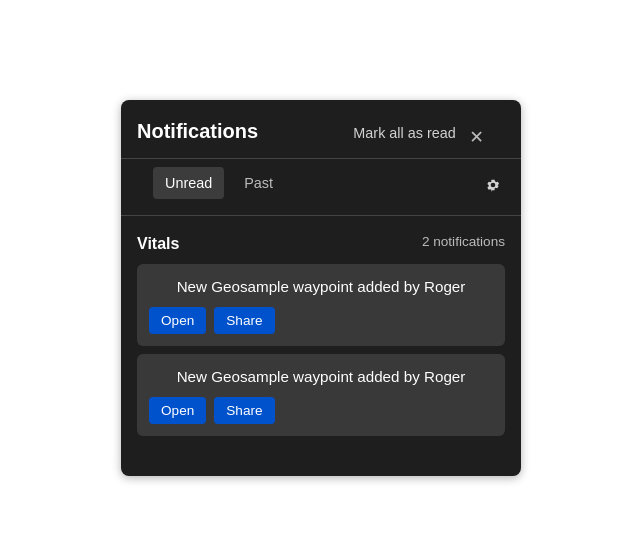
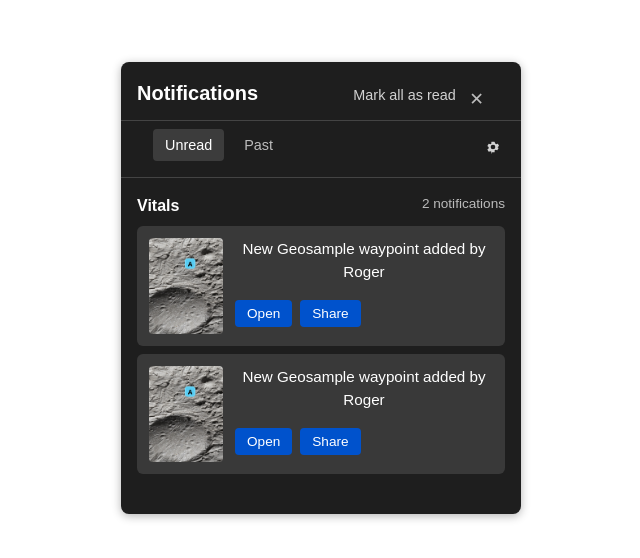
Before and after one commit to CLAWS-UMICH/claws-mcc-2025, a React (Vite) app in the folder frontend/: page / in a window 1280 px wide. Shown: the part 112-670 px from the top of the page, without its empty margins (319-959 px from the left). Built offline with nearby package versions, Linux system fonts and the light colour scheme; no server answers.

Commit message:
Added image and hardcoded sample notifications

```diff
--- a/frontend/src/components/Notification/NotificationPanel.css
+++ b/frontend/src/components/Notification/NotificationPanel.css
@@ -171,3 +171,32 @@
 .settings-button:hover {
   opacity: 1;
 }
+
+/* Layout the image and text side-by-side */
+.notification-item.with-thumbnail {
+  display: flex;
+  align-items: flex-start;
+  gap: 12px;
+}
+
+/* Thumbnail image styling */
+.notification-thumbnail {
+  width: 74px;
+  height: 96px;
+  object-fit: cover;
+  border-radius: 4px;
+}
+
+/* Ensure message + actions stack vertically */
+.notification-content {
+  flex: 1;
+  display: flex;
+  flex-direction: column;
+}
+
+/* Buttons arranged horizontally */
+.notification-actions {
+  display: flex;
+  gap: 8px;
+  margin-top: 8px;
+}
--- a/frontend/src/components/Notification/NotificationPanel.tsx
+++ b/frontend/src/components/Notification/NotificationPanel.tsx
@@ -1,6 +1,8 @@
 import React, { useState } from 'react';
 import './NotificationPanel.css';
 import NotificationsSettings from './NotificationsSettings';
+import sampleImage from './image.png';
+
 
 // Define the Notification type
 export interface Notification {
@@ -46,14 +48,12 @@ const NotificationPanel: React.FC<NotificationPanelProps> = ({
   const combinedNotifications = [...localNotifications, ...notifications];
 
   const handleMarkAllAsRead = () => {
-    // Mark all local notifications as read
     const updatedLocal = localNotifications.map((n) => ({
       ...n,
       isUnread: false,
     }));
     setLocalNotifications(updatedLocal);
 
-    // Call the external callback if provided
     onMarkAllAsRead?.();
   };
 
@@ -137,16 +137,20 @@ const NotificationPanel: React.FC<NotificationPanelProps> = ({
                         </span>
                       </div>
                       {items.map((notif) => (
-                        <div key={notif.id} className="notification-item">
+                        <div key={notif.id} className="notification-item with-thumbnail">
+                        <img src={sampleImage} alt="Sample" className="notification-thumbnail" />
+                        <div className="notification-content">
                           <p className="notification-message">{notif.message}</p>
                           {category === 'Vitals' && (
-                            <div style={{ display: 'flex', gap: '8px' }}>
+                            <div className="notification-actions">
                               <button className="action-button">Open</button>
                               <button className="action-button">Share</button>
                             </div>
                           )}
                         </div>
+                      </div>
                       ))}
+
                     </div>
                   )
                 )}
```
Also changed, not shown: frontend/src/components/Notification/image.png (added).
